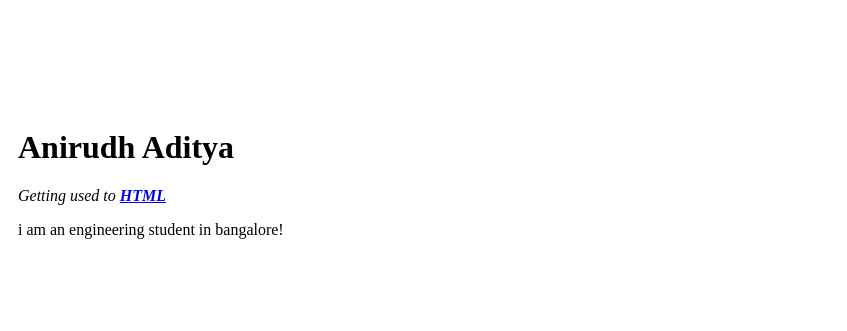
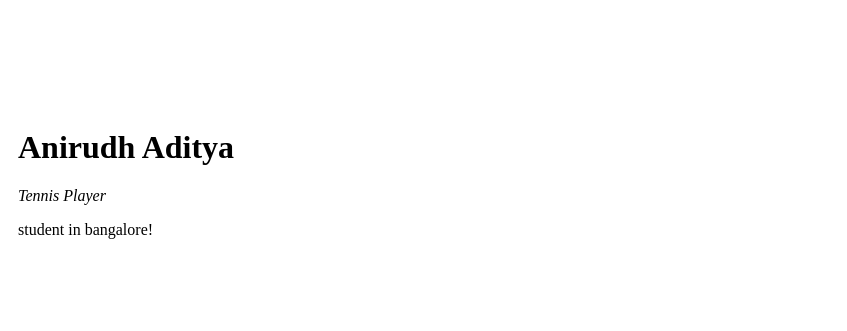
Before and after one commit to anirudhuchiha/cv, a plain HTML site: page index.html in a window 1280 px wide. Shown: the top 331 px of the page, 433-1280 px from the left. Drawn offline with Linux system fonts and the light colour scheme.

Commit message:
Update index.html

```diff
--- a/index.html
+++ b/index.html
@@ -9,8 +9,8 @@
       <tr>
         <td><img src="https://www.kslta.com/backend/web/uploadimage/Anirudh%20Aditya65811.jpg" alt="Anirudh profie Picture"></td>
         <td><h1>Anirudh Aditya</h1>
-          <p><em>Getting used to <strong><a href="https://simple.wikipedia.org/wiki/HTML">HTML</a></strong></em></p>
-          <p>i am an engineering student in bangalore!</p></td>
+          <p><em>Tennis Player </em></p>
+          <p>student in bangalore!</p></td>
       </tr>
     </table>
 
```
